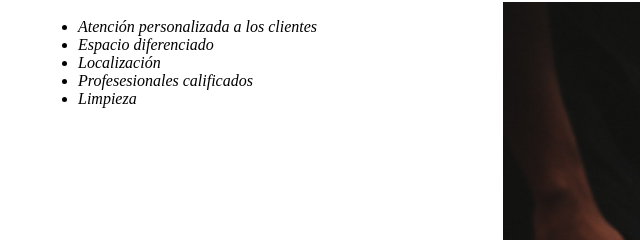
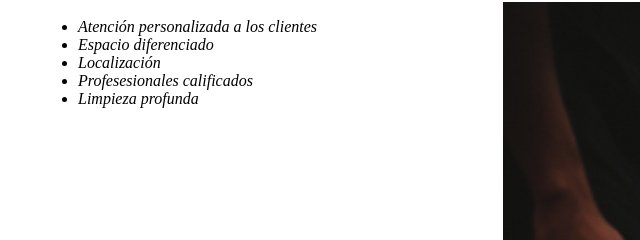
Before and after one commit to EdsonBSS/PruebasPP, a plain HTML site: page index.html in a window 1280 px wide. Shown: the part 903-1143 px from the top of the page, 0-640 px from the left. Drawn offline with Linux system fonts and the light colour scheme.

Commit message:
Renombrando limpieza

```diff
--- a/index.html
+++ b/index.html
@@ -39,7 +39,7 @@
                 <li class="items">Espacio diferenciado</li>
                 <li class="items">Localización</li>
                 <li class="items">Profesesionales calificados</li>
-                <li class="items">Limpieza</li>
+                <li class="items">Limpieza profunda</li>
             </ul>
 
             <img src="diferenciales/diferenciales.jpg" class="imagenDiferenciales">
```
